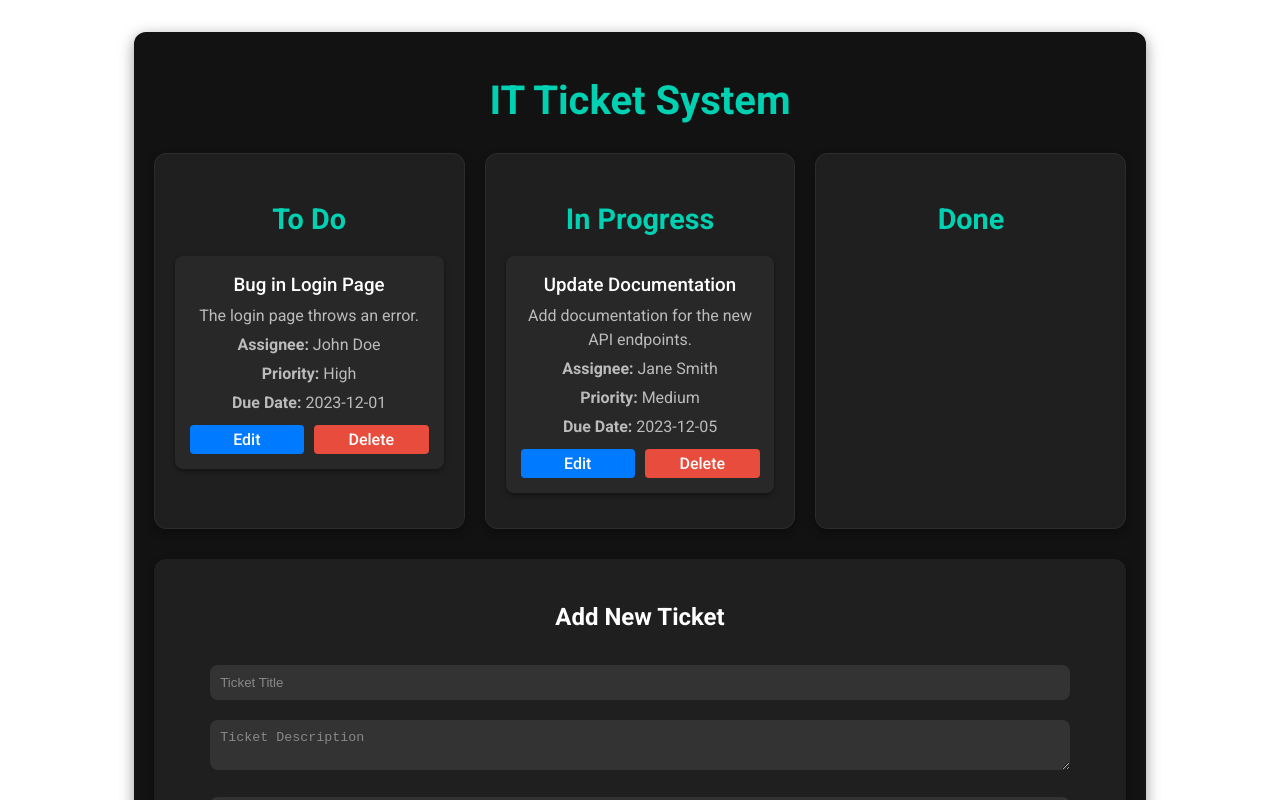
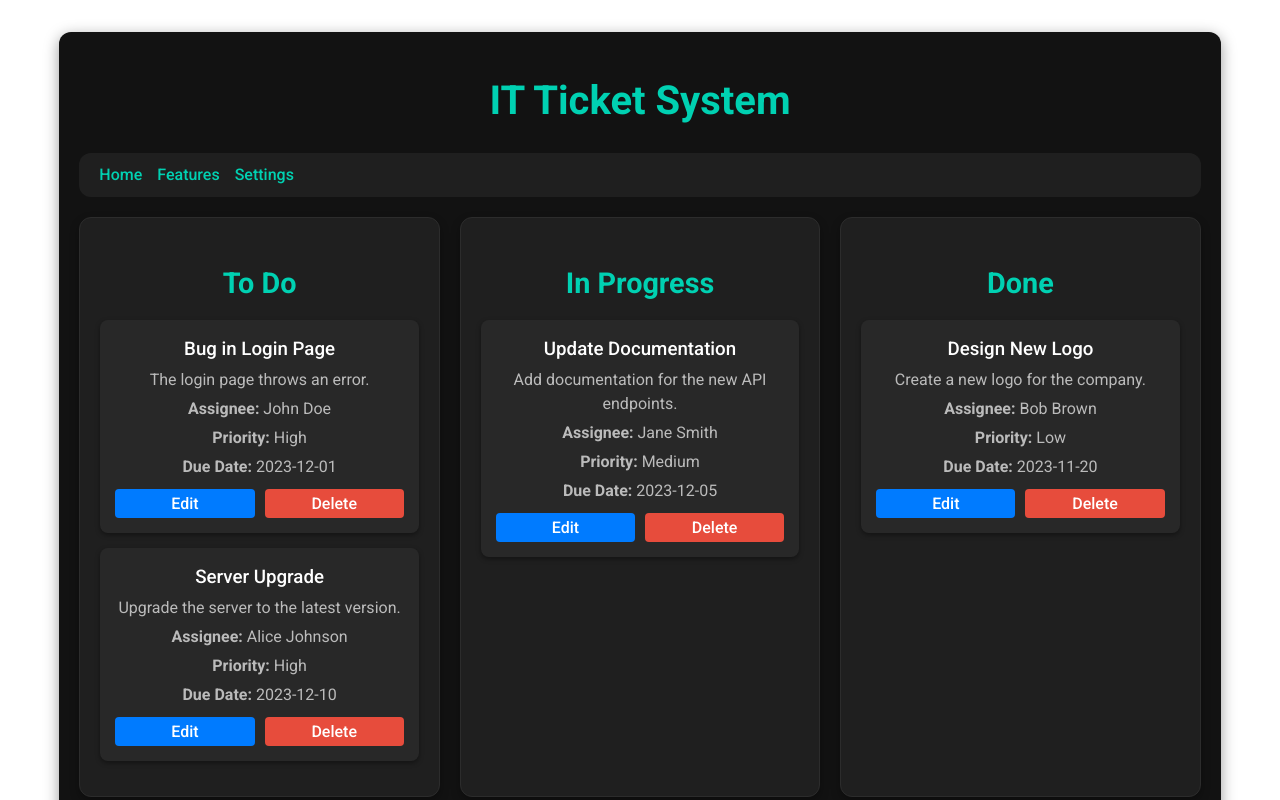
Before and after one commit to MKBRL05/tickity, a Vue app: page / in a window 1280 px wide. Shown: the top 800 px of the page. Built offline with nearby package versions, Linux system fonts and the light colour scheme.

Commit message:
new features

```diff
--- a/src/App.vue
+++ b/src/App.vue
@@ -3,18 +3,39 @@
     <header>
       <h1>IT Ticket System</h1>
     </header>
+    <nav class="navbar">
+      <ul>
+        <li><a href="#">Home</a></li>
+        <!-- Placeholder for future extras -->
+        <li><a href="#">Features</a></li>
+        <li><a href="#">Settings</a></li>
+      </ul>
+    </nav>
     <div class="ticket-container">
-      <div v-for="status in ticketStatuses" :key="status" class="ticket-column" @dragover.prevent @drop="onDrop($event, status)">
+      <div
+        v-for="status in ticketStatuses"
+        :key="status"
+        class="ticket-column"
+        @dragover.prevent
+        @drop="onDrop($event, status)"
+      >
         <h2>{{ status }}</h2>
-        <div v-for="ticket in filteredTickets(status)" :key="ticket.id" class="ticket-card" draggable="true" @dragstart="onDragStart($event, ticket)">
+        <div
+          v-for="ticket in filteredTickets(status)"
+          :key="ticket.id"
+          class="ticket-card"
+          draggable="true"
+          @dragstart="onDragStart($event, ticket)"
+          @click="openChat(ticket)"
+        >
           <h3>{{ ticket.title }}</h3>
           <p>{{ ticket.description }}</p>
           <p><strong>Assignee:</strong> {{ ticket.assignee }}</p>
           <p><strong>Priority:</strong> {{ ticket.priority }}</p>
           <p><strong>Due Date:</strong> {{ ticket.dueDate }}</p>
           <div class="ticket-actions">
-            <button @click="editTicket(ticket)" class="btn-edit">Edit</button>
-            <button @click="deleteTicket(ticket.id)" class="btn-delete">Delete</button>
+            <button @click.stop="editTicket(ticket)" class="btn-edit">Edit</button>
+            <button @click.stop="deleteTicket(ticket.id)" class="btn-delete">Delete</button>
           </div>
         </div>
       </div>
@@ -23,7 +44,9 @@
       <h2>Add New Ticket</h2>
       <input v-model="newTicketTitle" placeholder="Ticket Title" />
       <textarea v-model="newTicketDescription" placeholder="Ticket Description"></textarea>
-      <input v-model="newTicketAssignee" placeholder="Assignee" />
+      <select v-model="newTicketAssignee">
+        <option v-for="agent in agents" :key="agent" :value="agent">{{ agent }}</option>
+      </select>
       <select v-model="newTicketPriority">
         <option value="Low">Low</option>
         <option value="Medium">Medium</option>
@@ -36,7 +59,9 @@
       <h2>Edit Ticket</h2>
       <input v-model="editTicketTitle" placeholder="Ticket Title" />
       <textarea v-model="editTicketDescription" placeholder="Ticket Description"></textarea>
-      <input v-model="editTicketAssignee" placeholder="Assignee" />
+      <select v-model="editTicketAssignee">
+        <option v-for="agent in agents" :key="agent" :value="agent">{{ agent }}</option>
+      </select>
       <select v-model="editTicketPriority">
         <option value="Low">Low</option>
         <option value="Medium">Medium</option>
@@ -45,6 +70,23 @@
       <input type="date" v-model="editTicketDueDate" />
       <button @click="saveTicket" class="btn-save">Save Changes</button>
       <button @click="cancelEdit" class="btn-cancel">Cancel</button>
+    </div>
+    <div v-if="showChat" class="chat-history">
+      <h2>Chat History for {{ selectedTicket.title }}</h2>
+      <div class="messages">
+        <div
+          v-for="(message, index) in selectedTicket.chatHistory"
+          :key="index"
+          class="message"
+        >
+          <p><strong>{{ message.sender }}:</strong> {{ message.text }}</p>
+        </div>
+      </div>
+      <div class="new-message">
+        <input v-model="newMessageText" placeholder="Type a message..." />
+        <button @click="sendMessage">Send</button>
+      </div>
+      <button @click="closeChat" class="btn-close-chat">Close Chat</button>
     </div>
   </div>
 </template>
@@ -55,8 +97,52 @@ export default {
   data() {
     return {
       tickets: [
-        { id: 1, title: "Bug in Login Page", description: "The login page throws an error.", status: "To Do", assignee: "John Doe", priority: "High", dueDate: "2023-12-01" },
-        { id: 2, title: "Update Documentation", description: "Add documentation for the new API endpoints.", status: "In Progress", assignee: "Jane Smith", priority: "Medium", dueDate: "2023-12-05" },
+        {
+          id: 1,
+          title: "Bug in Login Page",
+          description: "The login page throws an error.",
+          status: "To Do",
+          assignee: "John Doe",
+          priority: "High",
+          dueDate: "2023-12-01",
+          chatHistory: [
+            { sender: "John Doe", text: "We need to fix this ASAP." },
+            { sender: "Jane Smith", text: "I'm on it." },
+          ],
+        },
+        {
+          id: 2,
+          title: "Update Documentation",
+          description: "Add documentation for the new API endpoints.",
+          status: "In Progress",
+          assignee: "Jane Smith",
+          priority: "Medium",
+          dueDate: "2023-12-05",
+          chatHistory: [{ sender: "Jane Smith", text: "Documentation is 50% done." }],
+        },
+        {
+          id: 3,
+          title: "Server Upgrade",
+          description: "Upgrade the server to the latest version.",
+          status: "To Do",
+          assignee: "Alice Johnson",
+          priority: "High",
+          dueDate: "2023-12-10",
+          chatHistory: [{ sender: "Alice Johnson", text: "Planning the upgrade schedule." }],
+        },
+        {
+          id: 4,
+          title: "Design New Logo",
+          description: "Create a new logo for the company.",
+          status: "Done",
+          assignee: "Bob Brown",
+          priority: "Low",
+          dueDate: "2023-11-20",
+          chatHistory: [
+            { sender: "Bob Brown", text: "Logo designs submitted." },
+            { sender: "John Doe", text: "Great work!" },
+          ],
+        },
       ],
       newTicketTitle: "",
       newTicketDescription: "",
@@ -72,6 +158,10 @@ export default {
       isEditing: false,
       ticketStatuses: ["To Do", "In Progress", "Done"],
       draggedTicket: null,
+      agents: ["John Doe", "Jane Smith", "Alice Johnson", "Bob Brown"],
+      selectedTicket: null,
+      showChat: false,
+      newMessageText: "",
     };
   },
   methods: {
@@ -79,7 +169,12 @@ export default {
       return this.tickets.filter((ticket) => ticket.status === status);
     },
     addTicket() {
-      if (this.newTicketTitle && this.newTicketDescription && this.newTicketAssignee && this.newTicketDueDate) {
+      if (
+        this.newTicketTitle &&
+        this.newTicketDescription &&
+        this.newTicketAssignee &&
+        this.newTicketDueDate
+      ) {
         this.tickets.push({
           id: this.tickets.length + 1,
           title: this.newTicketTitle,
@@ -88,6 +183,7 @@ export default {
           assignee: this.newTicketAssignee,
           priority: this.newTicketPriority,
           dueDate: this.newTicketDueDate,
+          chatHistory: [],
         });
         this.newTicketTitle = "";
         this.newTicketDescription = "";
@@ -128,12 +224,6 @@ export default {
       this.editTicketPriority = "Low";
       this.editTicketDueDate = "";
     },
-    moveTicket(ticket, currentStatus) {
-      const currentIndex = this.ticketStatuses.indexOf(currentStatus);
-      if (currentIndex < this.ticketStatuses.length - 1) {
-        ticket.status = this.ticketStatuses[currentIndex + 1];
-      }
-    },
     onDragStart(event, ticket) {
       this.draggedTicket = ticket;
     },
@@ -143,15 +233,36 @@ export default {
         this.draggedTicket = null;
       }
     },
+    openChat(ticket) {
+      this.selectedTicket = ticket;
+      this.showChat = true;
+      if (!this.selectedTicket.chatHistory) {
+        this.$set(this.selectedTicket, "chatHistory", []);
+      }
+    },
+    closeChat() {
+      this.showChat = false;
+      this.selectedTicket = null;
+      this.newMessageText = "";
+    },
+    sendMessage() {
+      if (this.newMessageText.trim() !== "") {
+        this.selectedTicket.chatHistory.push({
+          sender: "You",
+          text: this.newMessageText.trim(),
+        });
+        this.newMessageText = "";
+      }
+    },
   },
 };
 </script>
 
 <style scoped>
-@import url('https://fonts.googleapis.com/css2?family=Roboto:wght@400;500;700&display=swap');
+@import url("https://fonts.googleapis.com/css2?family=Roboto:wght@400;500;700&display=swap");
 
 #app {
-  font-family: 'Roboto', sans-serif;
+  font-family: "Roboto", sans-serif;
   max-width: 1200px;
   margin: 0 auto;
   padding: 20px;
@@ -169,6 +280,31 @@ header h1 {
   font-weight: 700;
   color: #00d1b2;
 }
+
+/* Navbar Styles */
+.navbar {
+  background-color: #1f1f1f;
+  padding: 10px 20px;
+  margin-bottom: 20px;
+  border-radius: 12px;
+}
+.navbar ul {
+  list-style-type: none;
+  display: flex;
+  gap: 15px;
+  margin: 0;
+  padding: 0;
+}
+.navbar ul li a {
+  color: #00d1b2;
+  text-decoration: none;
+  font-weight: 500;
+  transition: color 0.3s;
+}
+.navbar ul li a:hover {
+  color: #00bfa5;
+}
+
 .ticket-container {
   display: flex;
   justify-content: space-between;
@@ -238,7 +374,8 @@ header h1 {
 .btn-delete:hover {
   background-color: #c0392b;
 }
-.add-ticket-form, .edit-ticket-form {
+.add-ticket-form,
+.edit-ticket-form {
   margin-top: 30px;
   text-align: center;
   background-color: #1f1f1f;
@@ -267,7 +404,9 @@ header h1 {
 .edit-ticket-form textarea::placeholder {
   color: #888;
 }
-.btn-add, .btn-save, .btn-cancel {
+.btn-add,
+.btn-save,
+.btn-cancel {
   padding: 10px 20px;
   background-color: #00d1b2;
   color: white;
@@ -276,7 +415,9 @@ header h1 {
   cursor: pointer;
   transition: background-color 0.3s;
 }
-.btn-add:hover, .btn-save:hover, .btn-cancel:hover {
+.btn-add:hover,
+.btn-save:hover,
+.btn-cancel:hover {
   background-color: #00bfa5;
 }
 .btn-cancel {
@@ -285,4 +426,74 @@ header h1 {
 .btn-cancel:hover {
   background-color: #e67e22;
 }
+
+/* Chat History Styles */
+.chat-history {
+  position: fixed;
+  top: 0;
+  left: 0;
+  width: 100%;
+  height: 100%;
+  background-color: rgba(18, 18, 18, 0.95);
+  display: flex;
+  flex-direction: column;
+  align-items: center;
+  justify-content: center;
+  color: #ffffff;
+  z-index: 1000;
+}
+.chat-history h2 {
+  margin-bottom: 20px;
+  color: #00d1b2;
+}
+.messages {
+  width: 80%;
+  max-height: 50%;
+  overflow-y: auto;
+  background-color: #1f1f1f;
+  padding: 20px;
+  border-radius: 12px;
+  margin-bottom: 20px;
+}
+.message {
+  margin-bottom: 10px;
+}
+.message p {
+  margin: 0;
+}
+.new-message {
+  display: flex;
+  width: 80%;
+  margin-bottom: 20px;
+}
+.new-message input {
+  flex: 1;
+  padding: 10px;
+  border-radius: 8px 0 0 8px;
+  border: none;
+  background-color: #333333;
+  color: #ffffff;
+}
+.new-message button {
+  padding: 10px 20px;
+  border: none;
+  background-color: #00d1b2;
+  color: #ffffff;
+  border-radius: 0 8px 8px 0;
+  cursor: pointer;
+}
+.new-message button:hover {
+  background-color: #00bfa5;
+}
+.btn-close-chat {
+  padding: 10px 20px;
+  background-color: #e74c3c;
+  color: white;
+  border: none;
+  border-radius: 8px;
+  cursor: pointer;
+}
+.btn-close-chat:hover {
+  background-color: #c0392b;
+}
 </style>
```
Also changed, not shown: 1 other file (tests, documents, lock files or other folders).
